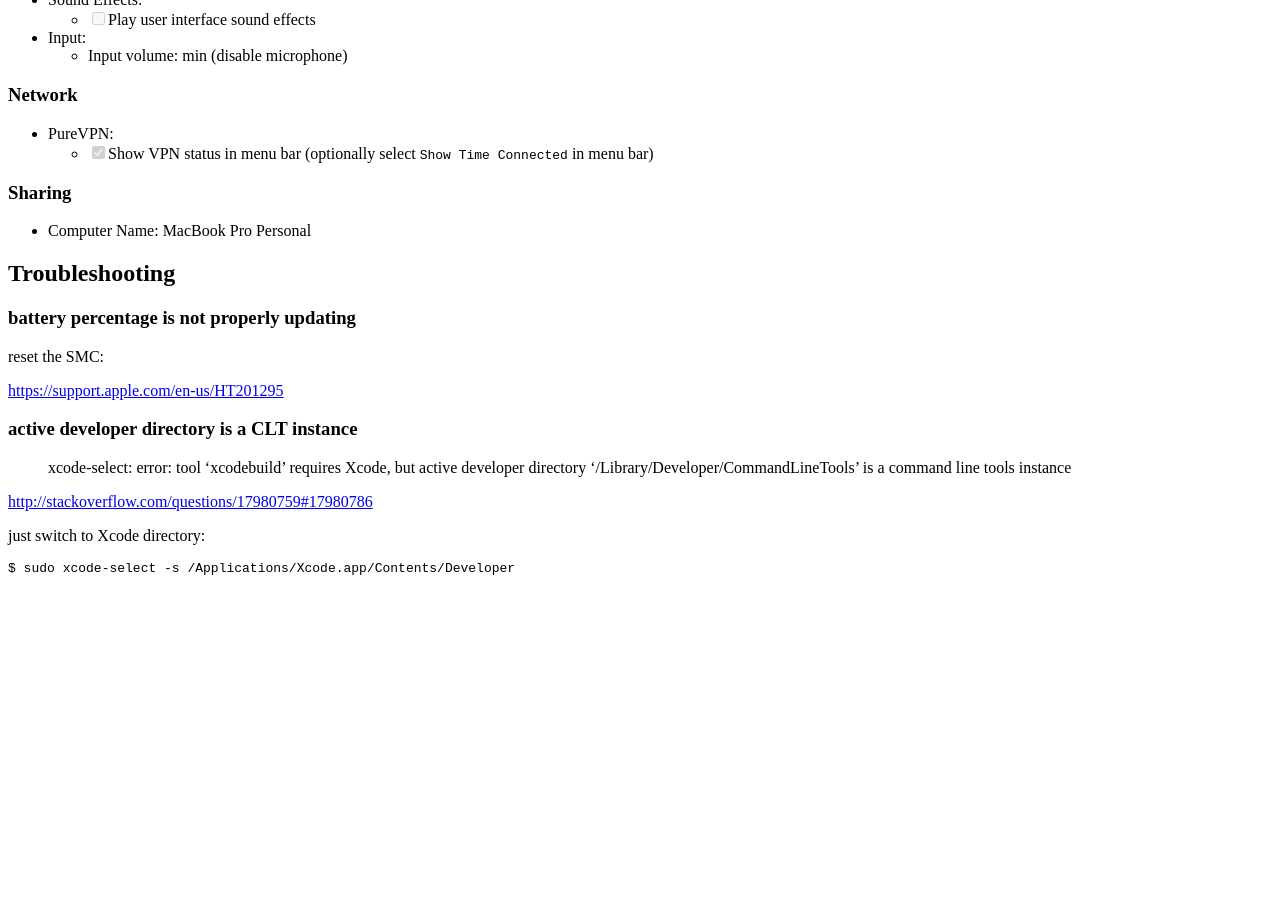
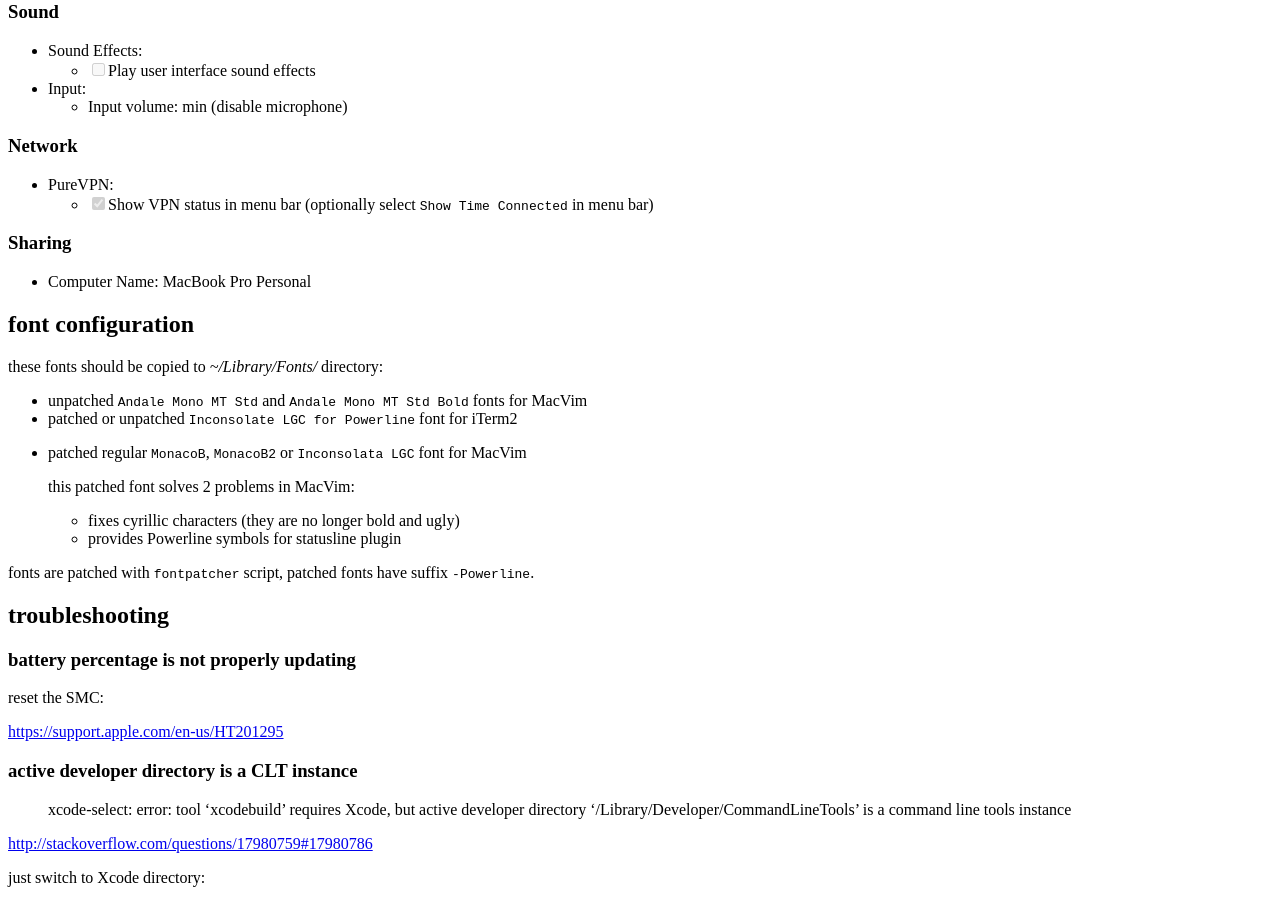
Before and after one commit to tap349/tap349.github.io, a Jekyll site: the page built from _posts/2016-10-03-macos-configuration.md, in a window 1280 px wide and 900 px high, scrolled down 3133 px. Built offline with Jekyll 4.4.1, drawn with Linux system fonts in a browser that asks for light colours; before the commit the page ends 3722 px from its top, so only the background shows below that.

Commit message:
update 2017-06-17_04:39:27

```diff
--- a/_posts/2016-10-03-macos-configuration.md
+++ b/_posts/2016-10-03-macos-configuration.md
@@ -180,7 +182,22 @@
 
   - Computer Name: MacBook Pro Personal
 
-## Troubleshooting
+## font configuration
+
+these fonts should be copied to _~/Library/Fonts/_ directory:
+
+- unpatched `Andale Mono MT Std` and `Andale Mono MT Std Bold` fonts for MacVim
+- patched or unpatched `Inconsolate LGC for Powerline` font for iTerm2
+- patched regular `MonacoB`, `MonacoB2` or `Inconsolata LGC` font for MacVim
+
+  this patched font solves 2 problems in MacVim:
+
+  - fixes cyrillic characters (they are no longer bold and ugly)
+  - provides Powerline symbols for statusline plugin
+
+fonts are patched with `fontpatcher` script, patched fonts have suffix `-Powerline`.
+
+## troubleshooting
 
 ### battery percentage is not properly updating
 
```
Also changed, not shown: other parts of _posts/2016-10-03-macos-configuration.md (+2 -0 lines).
